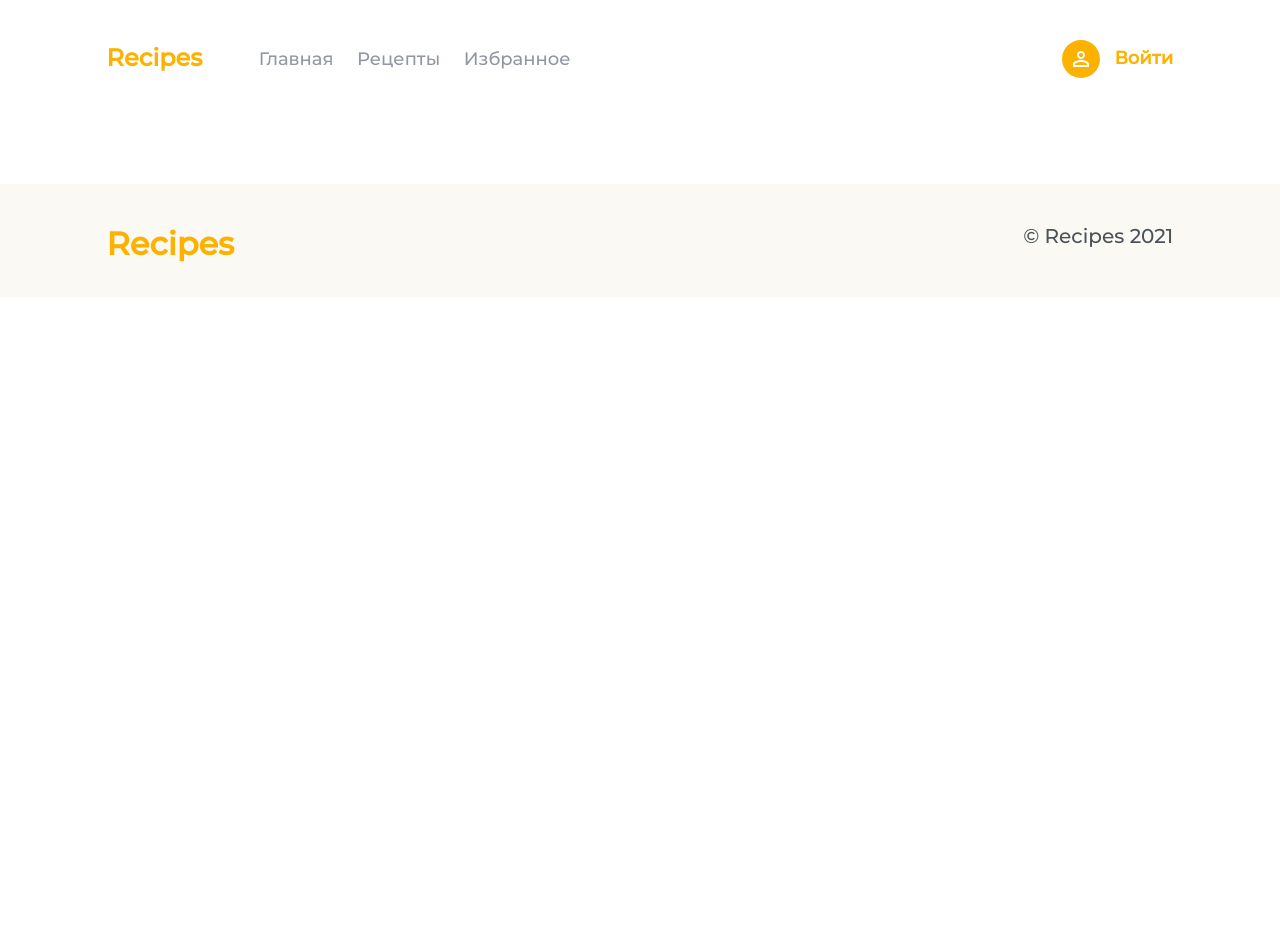
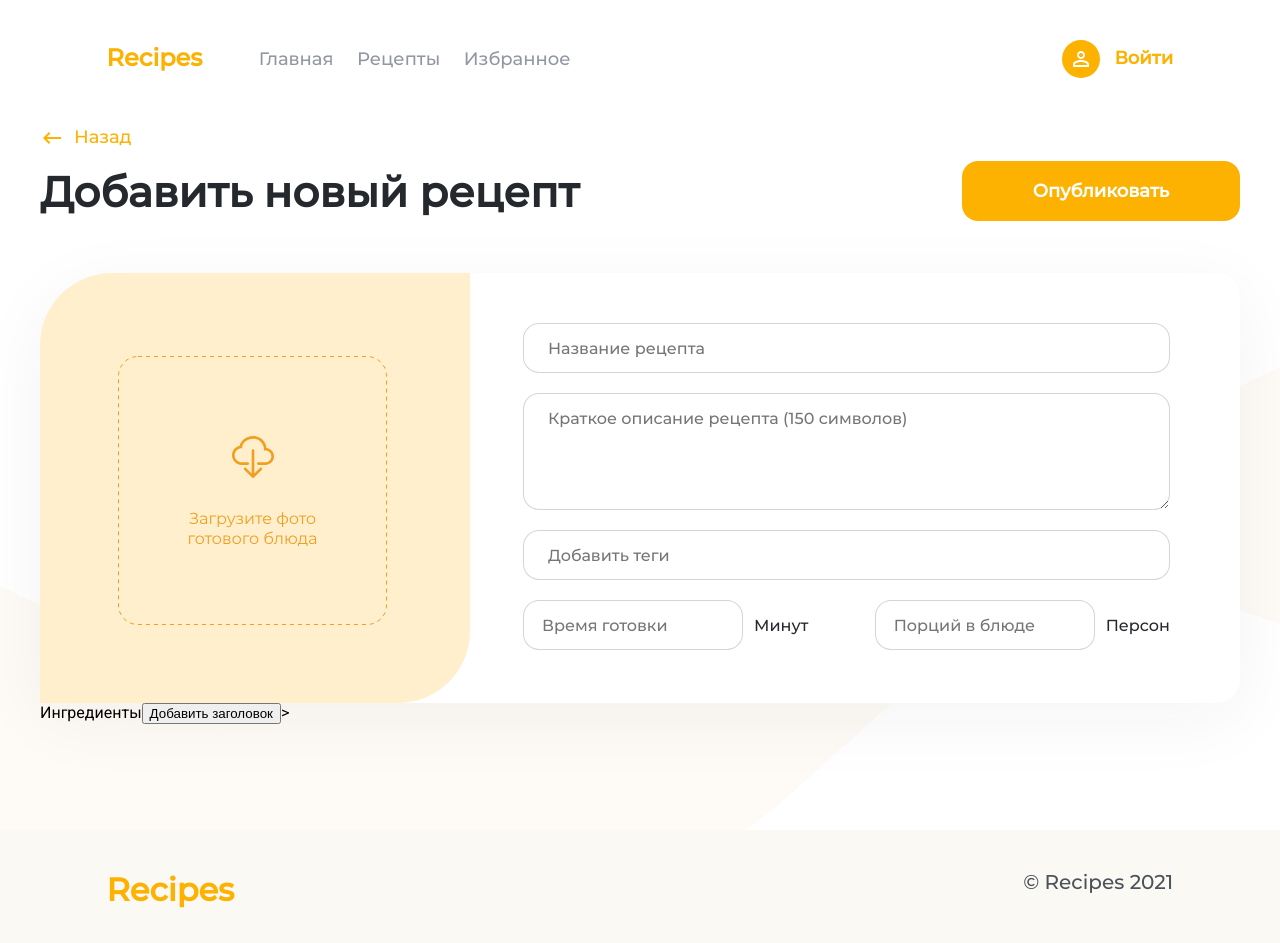
Before and after one commit to Far4ich/CullinaryBook, an Angular app in the folder CullinaryBookSite/ClientApp/: page /create-recipe in a window 1280 px wide. Before the commit this address led to /. Before the commit the page ends 800 px from the top, so only its background shows below. Built offline with nearby package versions, Linux system fonts and the light colour scheme.

Commit message:
Fix main page, add create recipe page
Create recipe page half ready

```diff
--- a/CullinaryBookSite/ClientApp/src/app/Core/app.module.ts
+++ b/CullinaryBookSite/ClientApp/src/app/Core/app.module.ts
@@ -8,6 +8,7 @@ import { HeaderComponent } from './Components/header/header.component';
 import { FooterComponent } from './Components/footer/footer.component';
 
 import { MainPageModule } from '../Modules/MainPage/main-page.module';
+import { CreateRecipePageModule } from '../Modules/CreateRecipePage/create-recipe-page.module';
 
 @NgModule({
   declarations: [
@@ -18,6 +19,7 @@ import { MainPageModule } from '../Modules/MainPage/main-page.module';
   imports: [
     BrowserModule,
     MainPageModule,
+    CreateRecipePageModule,
     AppRoutingModule
   ],
   providers: [],
--- /dev/null
+++ b/CullinaryBookSite/ClientApp/src/app/Modules/CreateRecipePage/Components/page/create-recipe-page.component.html
@@ -0,0 +1,41 @@
+<div class="body">
+    <div class="go-back">
+        <img src="../../../../../assets/images/backspace.svg">
+        <span class="go-back-text">Назад</span>
+    </div>
+
+    <div class="add-recipe">
+        <div class="add-recipe-title">
+            <span class="add-recipe-title-text">Добавить новый рецепт</span>
+            <button class="add-recipe-title-button">Опубликовать</button>
+        </div>
+        <div class="add-recipe-top">
+            <img class="add-recipe-top-img" src="{{inputImgPath}}">
+            <div class="add-recipe-top-inputs">
+                <input class="add-recipe-top-inputs-title-field" placeholder="Название рецепта">
+                <textarea class="add-recipe-top-inputs-description-field" maxlength="150" placeholder="Краткое описание рецепта (150 символов)"></textarea>
+                <input class="add-recipe-top-inputs-tags-field" placeholder="Добавить теги">
+                <div class="add-recipe-top-inputs-minutes-persons">
+                    <div>
+                        <input class="add-recipe-top-inputs-minutes-persons-field" placeholder="Время готовки">
+                        <span class="add-recipe-top-inputs-minutes-persons-text">Минут</span>
+                    </div>
+                    <div>
+                        <input class="add-recipe-top-inputs-minutes-persons-field" placeholder="Порций в блюде">
+                        <span class="add-recipe-top-inputs-minutes-persons-text">Персон</span>
+                    </div>
+                </div>
+            </div>
+        </div>
+        <div class="add-recipe-bottom">
+            <div class="add-recipe-bottom-igredients">
+                <span class="add-recipe-bottom-igredients-title">Ингредиенты</span>
+
+                <button class="add-recipe-bottom-igredients-add">Добавить заголовок</button>>
+            </div>
+            <div class="add-recipe-bottom-steps">
+
+            </div>
+        </div>
+    </div>
+</div>
--- /dev/null
+++ b/CullinaryBookSite/ClientApp/src/app/Modules/CreateRecipePage/Components/page/create-recipe-page.component.ts
@@ -0,0 +1,10 @@
+import { Component } from "@angular/core";
+
+@Component({
+    templateUrl:'./create-recipe-page.component.html',
+    styleUrls: ['../../../../../assets/styles/create-recipe-page.css']
+})
+
+export class CreateRecipePageComponent{
+    public inputImgPath = "../../../../../assets/images/img-input.svg"
+}
--- a/CullinaryBookSite/ClientApp/src/app/Modules/MainPage/Components/page/main-page.component.html
+++ b/CullinaryBookSite/ClientApp/src/app/Modules/MainPage/Components/page/main-page.component.html
@@ -8,9 +8,11 @@
             Никаких кулинарных книг и блокнотов! Храни все любимые рецепты в одном месте.
         </span>
         <div class="slogan-buttons">
-            <button class="slogan-buttons-add-recipe">
+            <a routerLink="/create-recipe">
+                <button class="slogan-buttons-add-recipe">
                 + Добавить рецепт
-            </button>
+                </button>
+            </a>
             <button class="slogan-buttons-login">
                 Войти
             </button>
@@ -43,12 +45,5 @@
         </span>
 
         <app-recipe-search></app-recipe-search>
-
-        <div class="recipe-search-form-tags">
-            <span class="recipe-search-form-tags-item">Мясо</span>
-            <span class="recipe-search-form-tags-item">Деликатесы</span>
-            <span class="recipe-search-form-tags-item">Пироги</span>
-            <span class="recipe-search-form-tags-item">Рыба</span>
-        </div>
     </div>
 </div>
--- a/CullinaryBookSite/ClientApp/src/app/Modules/MainPage/Components/recipe-search/recipe-search.component.html
+++ b/CullinaryBookSite/ClientApp/src/app/Modules/MainPage/Components/recipe-search/recipe-search.component.html
@@ -1,6 +1,12 @@
 <div class="recipe-search-form">
     <div>
         <input class="recipe-search-form-input" placeholder="Название блюда...">
+        <div class="recipe-search-form-tags">
+            <span class="recipe-search-form-tags-item">Мясо</span>
+            <span class="recipe-search-form-tags-item">Деликатесы</span>
+            <span class="recipe-search-form-tags-item">Пироги</span>
+            <span class="recipe-search-form-tags-item">Рыба</span>
+        </div>
     </div>
     <button class="recipe-search-form-button">Поиск</button>
 </div>
--- a/CullinaryBookSite/ClientApp/src/app/Modules/MainPage/Components/recipe-search/recipe-search.component.ts
+++ b/CullinaryBookSite/ClientApp/src/app/Modules/MainPage/Components/recipe-search/recipe-search.component.ts
@@ -7,5 +7,4 @@ import { Component } from "@angular/core";
 })
 
 export class RecipeSearchComponent{
-
 }
--- a/CullinaryBookSite/ClientApp/src/assets/styles/app.css
+++ b/CullinaryBookSite/ClientApp/src/assets/styles/app.css
@@ -10,6 +10,8 @@
 
 .body
 {
+    max-width: 1440px;
+    margin: 0px auto;
     background: url(../images/background-wave.svg);
     background-size: cover;
 }
--- /dev/null
+++ b/CullinaryBookSite/ClientApp/src/assets/styles/create-recipe-page.css
@@ -0,0 +1,149 @@
+.body{
+    max-width: 1200px;
+    margin: 0px auto;
+}
+
+.go-back{
+    margin-top: 48px;
+    display: flex;
+}
+
+.go-back-text{
+    margin-left: 10px;
+    width: 58px;
+    height: 22px;
+    font-family: 'Montserrat';
+    font-style: normal;
+    font-weight: 500;
+    font-size: 18px;
+    line-height: 22px;
+    color: #FDB100;
+}
+
+.add-recipe-title{
+    margin-top: 11px;
+    display: flex;
+    justify-content: space-between;
+}
+
+.add-recipe-title-text{
+    width: 811px;
+    height: 62px;
+    font-family: 'Montserrat';
+    font-style: normal;
+    font-weight: 700;
+    font-size: 42px;
+    line-height: 62px;
+    color: #25292D;
+}
+
+.add-recipe-title-button{
+    width: 278px;
+    height: 60px;
+    font-family: 'Montserrat';
+    font-style: normal;
+    font-weight: 600;
+    font-size: 18px;
+    line-height: 28px;
+    color: #FFFFFF;
+    background: #FDB100;
+    border-radius: 16px;
+    border: none;
+}
+
+.add-recipe-top{
+    display: flex;
+    margin-top: 50px;
+    background: #FFFFFF;
+    box-shadow: 0px 16px 72px rgba(34, 39, 47, 0.05);
+    border-radius: 72px 24px 24px 0px;
+}
+
+.add-recipe-top-img{
+    border-radius: 72px 0px;
+}
+
+.add-recipe-top-inputs{
+    margin-top: 50px;
+    margin-left: 53px;
+    display: flex;
+    flex-direction: column;
+}
+
+.add-recipe-top-inputs-title-field{
+    box-sizing: border-box;
+    width: 647px;
+    height: 50px;
+    padding: 11px 24px;
+    border: 1px solid rgba(145, 150, 161, 0.4);
+    border-radius: 16px;
+    font-family: 'Montserrat';
+    font-style: normal;
+    font-weight: 400;
+    font-size: 16px;
+    line-height: 28px;
+    color: rgba(37, 41, 45, 0.5);
+}
+
+.add-recipe-top-inputs-description-field{
+    box-sizing: border-box;
+    width: 647px;
+    height: 117px;
+    margin-top: 20px;
+    padding: 11px 24px;
+    border: 1px solid rgba(145, 150, 161, 0.4);
+    border-radius: 16px;
+    font-family: 'Montserrat';
+    font-style: normal;
+    font-weight: 400;
+    font-size: 16px;
+    line-height: 28px;
+    color: rgba(37, 41, 45, 0.5);
+}
+
+.add-recipe-top-inputs-tags-field{
+    box-sizing: border-box;
+    width: 647px;
+    height: 50px;
+    margin-top: 20px;
+    padding: 11px 24px;
+    border: 1px solid rgba(145, 150, 161, 0.4);
+    border-radius: 16px;
+    font-family: 'Montserrat';
+    font-style: normal;
+    font-weight: 400;
+    font-size: 16px;
+    line-height: 28px;
+    color: rgba(37, 41, 45, 0.5);
+}
+
+.add-recipe-top-inputs-minutes-persons{
+    margin-top: 20px;
+    display: flex;
+    justify-content: space-between;
+}
+
+.add-recipe-top-inputs-minutes-persons-field{
+    box-sizing: border-box;
+    width: 220px;
+    height: 50px;
+    padding: 11px 18px;
+    border: 1px solid rgba(145, 150, 161, 0.4);
+    border-radius: 16px;
+    font-family: 'Montserrat';
+    font-style: normal;
+    font-weight: 400;
+    font-size: 16px;
+    line-height: 28px;
+    color: rgba(37, 41, 45, 0.5);
+}
+
+.add-recipe-top-inputs-minutes-persons-text{
+    margin-left: 11px;
+    font-family: 'Montserrat';
+    font-style: normal;
+    font-weight: 400;
+    font-size: 16px;
+    line-height: 28px;
+    color: #25292D;
+}
--- a/CullinaryBookSite/ClientApp/src/assets/styles/main-page.css
+++ b/CullinaryBookSite/ClientApp/src/assets/styles/main-page.css
@@ -1,6 +1,6 @@
 .body{
-    width: 83.33%;
-    padding: 0 8.33%;
+    max-width: 1200px;
+    margin: 0px auto;
 }
 
 .body-background-img{
@@ -82,6 +82,7 @@
 }
 
 .tags-preview{
+    max-width: 1200px;
     height: 459px;
     margin-top: 352px;
     display: flex;
@@ -143,7 +144,7 @@
 .recipe-search-description{
     height: 32px;
     margin-top: 16px;
-    font-family: 'Mulish';
+    font-family: 'Montserrat';
     font-style: normal;
     font-weight: 400;
     font-size: 18px;
@@ -152,18 +153,3 @@
     font-feature-settings: 'case' on;
     color: #4A525A;
 }
-
-.recipe-search-form-tags{
-    margin-top: 22px;
-    margin-left: 160px;
-}
-
-.recipe-search-form-tags-item{
-    margin-right: 12px;
-    font-family: 'Montserrat';
-    font-style: normal;
-    font-weight: 400;
-    font-size: 16px;
-    line-height: 18px;
-    color: #808080;
-}
--- a/CullinaryBookSite/ClientApp/src/assets/styles/recipe-search.css
+++ b/CullinaryBookSite/ClientApp/src/assets/styles/recipe-search.css
@@ -7,6 +7,7 @@
 .recipe-search-form-input{
     width: 652px;
     height: 17px;
+    padding: 11px 24px;
     background: #FFFFFF;
     box-shadow: 0px 8px 42px rgba(34, 39, 47, 0.04);
     border-radius: 16px;
@@ -38,3 +39,17 @@
     text-transform: capitalize;
     color: #FFFFFF;
 }
+
+.recipe-search-form-tags{
+    margin-top: 22px;
+}
+
+.recipe-search-form-tags-item{
+    margin-right: 12px;
+    font-family: 'Montserrat';
+    font-style: normal;
+    font-weight: 400;
+    font-size: 16px;
+    line-height: 18px;
+    color: #808080;
+}
```
Also changed, not shown: CullinaryBookSite/ClientApp/src/app/Modules/CreateRecipePage/create-recipe-page-routing.module.ts (added, +16 -0 lines), CullinaryBookSite/ClientApp/src/app/Modules/CreateRecipePage/create-recipe-page.module.ts (added, +29 -0 lines), CullinaryBookSite/ClientApp/src/assets/images/backspace.svg (added), CullinaryBookSite/ClientApp/src/assets/images/img-input.svg (added).
